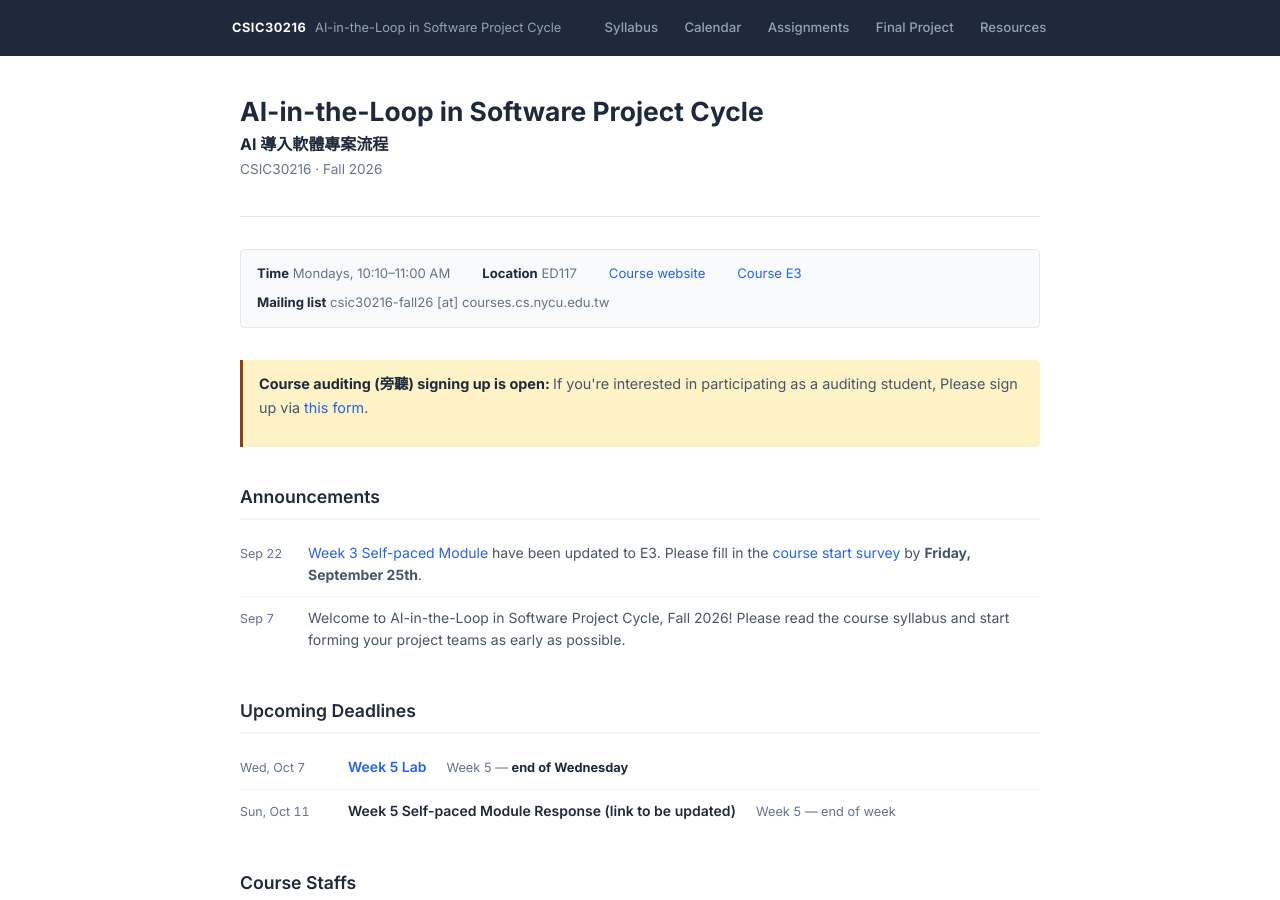
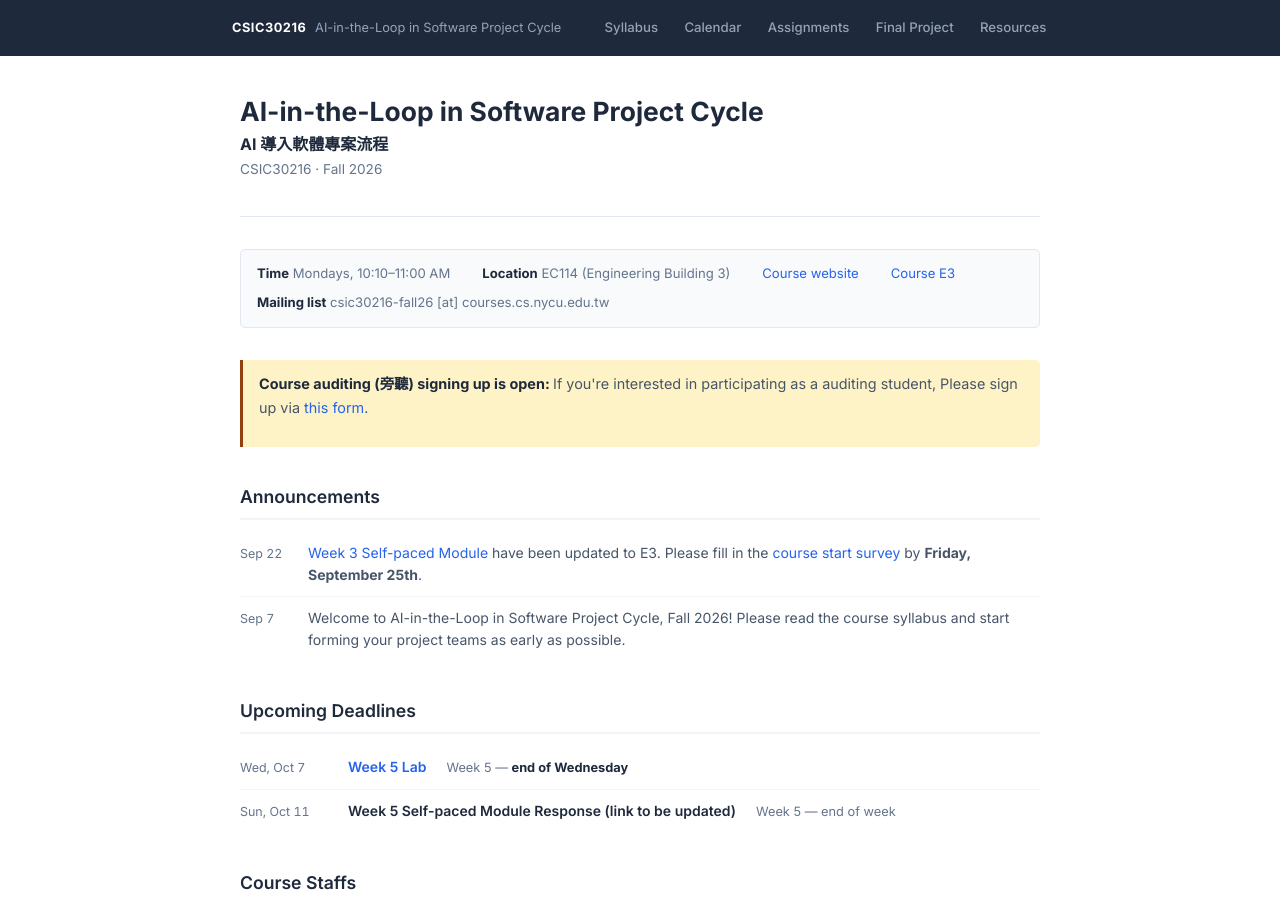
Before and after one commit to dwnnis/csic30216-fall26, a Jekyll site: the page built from index.html, in a window 1280 px wide and 900 px high. Built offline with Jekyll 4.4.1, drawn with Linux system fonts in a browser that asks for light colours.

Commit message:
update classroom

```diff
--- a/_config.yml
+++ b/_config.yml
@@ -8,7 +8,7 @@ course_name:      "AI-in-the-Loop in Software Project Cycle"
 course_name_zh:   "AI 導入軟體專案流程"
 course_semester:  "Fall 2026"
 course_university: "National Yang Ming Chiao Tung University"
-course_location:  "ED117"
+course_location:  "EC114 (Engineering Building 3)"
 course_time:      "Mondays, 10:10–11:00 AM"
 course_units:     "3 credits"
 
```
